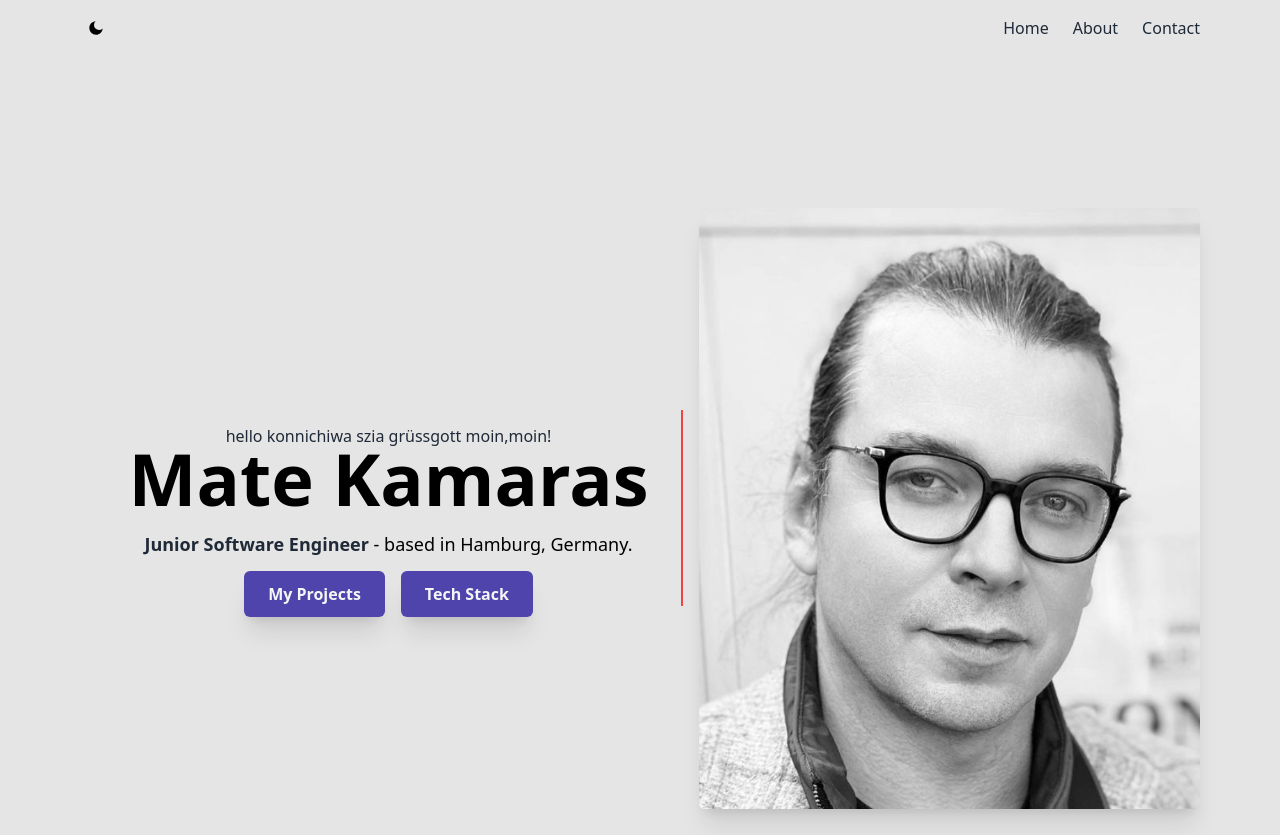
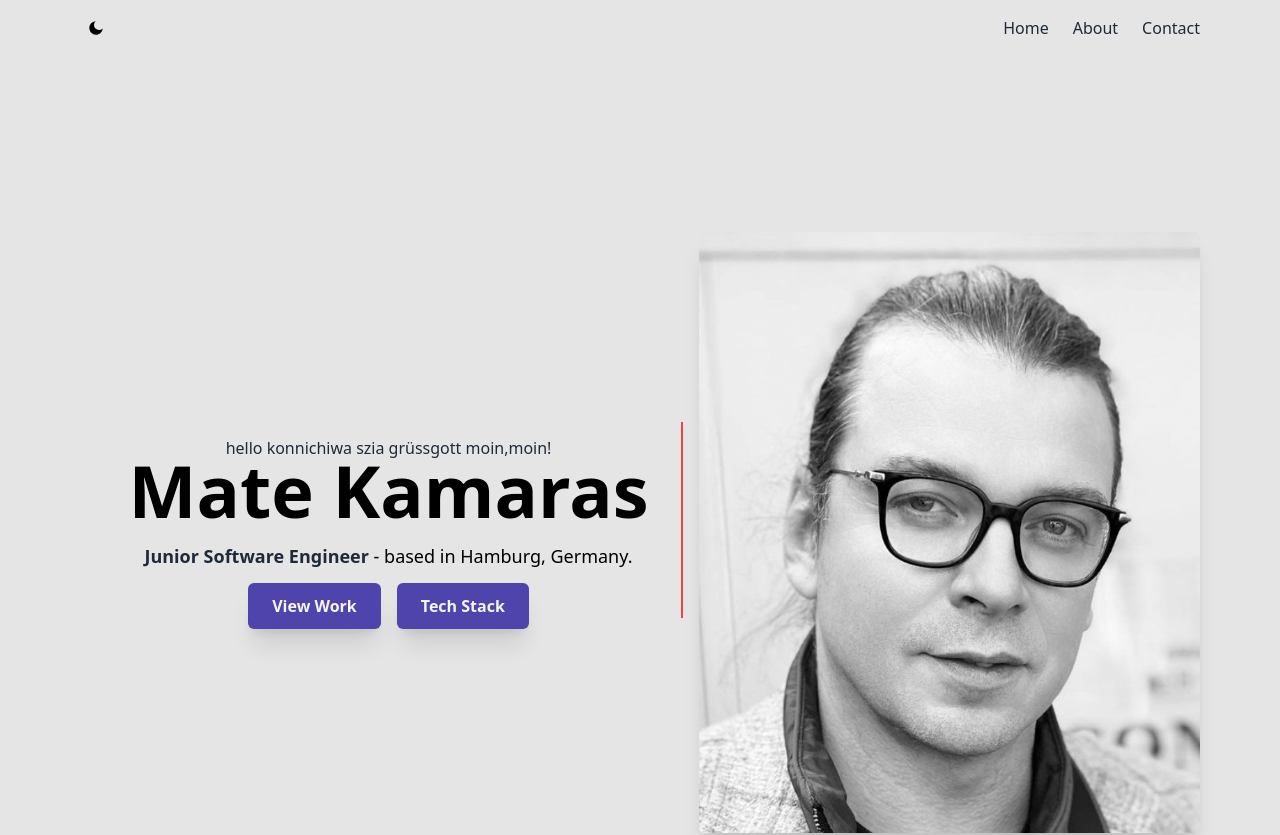
Before and after one commit to Murci2022/MY-PORTFOLIO, a Next.js app: page / in a window 1280 px wide. Shown: the top 835 px of the page. Built offline with nearby package versions, Linux system fonts and the light colour scheme.

Commit message:
add to  IMG container pt-6

```diff
--- a/components/HeroSection.tsx
+++ b/components/HeroSection.tsx
@@ -45,7 +45,7 @@ const HeroSection = () => {
                         offset={-100}
                         duration={500}
                     >
-                        My Projects
+                        View Work
                     </Link>
                     <Link
                         to="techstack"
@@ -61,7 +61,7 @@ const HeroSection = () => {
                     </Link>
 
                 </div>
-                <div className='flex md:justify-center md:w-1/2 md:mt-2'>
+                <div className=' flex md:justify-center pt-6  md:w-1/2 md:mt-2'>
                     <Image className='rounded-md shadow-xl w-auto h-auto' src="/Mate2.png" alt='headshot' width={300} height={300} priority />
                 </div>
             </div>
```
